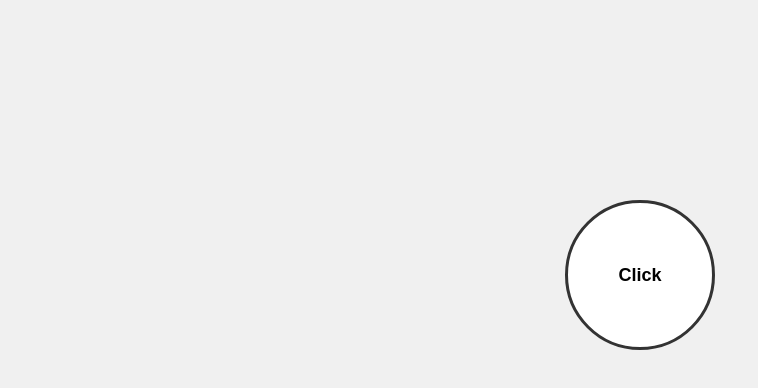
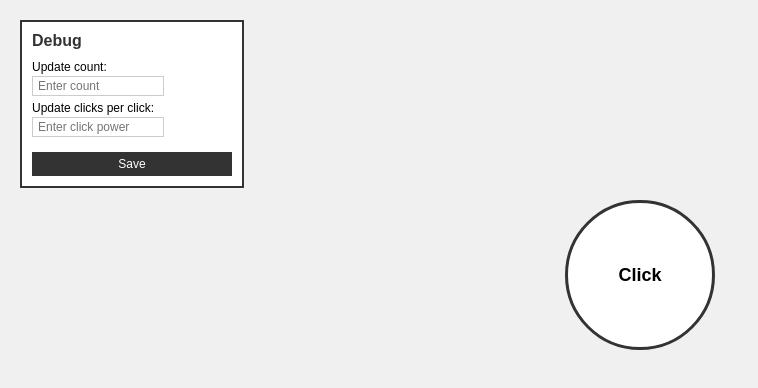
Before and after one commit to dannberg/dann.fun, a plain HTML site: page clicker/index.html in a window 1280 px wide. Shown: the whole page, without its empty margins (0-758 px from the left). Drawn offline with Linux system fonts and the light colour scheme.

Commit message:
add debug window

```diff
--- a/clicker/index.html
+++ b/clicker/index.html
@@ -128,6 +128,56 @@
             white-space: pre-wrap;
             line-height: 1.2;
         }
+
+        .debug-window {
+            display: none;
+            position: fixed;
+            top: 20px;
+            left: 20px;
+            width: 200px;
+            background-color: #fff;
+            border: 2px solid #333;
+            padding: 10px;
+            z-index: 20;
+        }
+
+        .debug-window h3 {
+            margin: 0 0 10px 0;
+            font-size: 16px;
+            color: #333;
+        }
+
+        .debug-field {
+            margin: 5px 0;
+        }
+
+        .debug-field label {
+            display: block;
+            font-size: 12px;
+            margin-bottom: 2px;
+        }
+
+        .debug-field input {
+            width: 60%;
+            padding: 2px 5px;
+            font-size: 12px;
+            border: 1px solid #ccc;
+        }
+
+        .debug-save {
+            width: 100%;
+            padding: 5px;
+            margin-top: 10px;
+            background-color: #333;
+            color: white;
+            border: none;
+            cursor: pointer;
+            font-size: 12px;
+        }
+
+        .debug-save:hover {
+            background-color: #555;
+        }
     </style>
 </head>
 <body>
@@ -150,6 +200,19 @@
         <div id="messagesContainer"></div>
     </div>
 
+    <div class="debug-window" id="debugWindow">
+        <h3>Debug</h3>
+        <div class="debug-field">
+            <label for="debugCount">Update count:</label>
+            <input type="number" id="debugCount" placeholder="Enter count">
+        </div>
+        <div class="debug-field">
+            <label for="debugClickPower">Update clicks per click:</label>
+            <input type="number" id="debugClickPower" placeholder="Enter click power">
+        </div>
+        <button class="debug-save" id="debugSave">Save</button>
+    </div>
+
     <script>
         let clickCount = 0;
         let clickPower = 1;
@@ -163,6 +226,9 @@
         let messagesVisible = false;
         let messageCount = 0;
 
+        // Debug flag - set to true to enable debug window
+        const DEBUG_MODE = true;
+
         const counter = document.getElementById('counter');
         const clickButton = document.getElementById('clickButton');
         const shop = document.getElementById('shop');
@@ -174,6 +240,55 @@
         const shopItem2Desc = document.getElementById('shopItem2Desc');
         const messages = document.getElementById('messages');
         const messagesContainer = document.getElementById('messagesContainer');
+        const debugWindow = document.getElementById('debugWindow');
+        const debugCount = document.getElementById('debugCount');
+        const debugClickPower = document.getElementById('debugClickPower');
+        const debugSave = document.getElementById('debugSave');
+
+        // Initialize debug window based on flag
+        if (DEBUG_MODE) {
+            debugWindow.style.display = 'block';
+        }
+
+        // Debug save functionality
+        debugSave.addEventListener('click', function() {
+            const newCount = parseInt(debugCount.value);
+            const newClickPower = parseInt(debugClickPower.value);
+
+            if (!isNaN(newCount)) {
+                clickCount = newCount;
+                counter.textContent = clickCount;
+                debugCount.value = '';
+            }
+
+            if (!isNaN(newClickPower)) {
+                clickPower = newClickPower;
+                debugClickPower.value = '';
+            }
+
+            // Update shop item visibility and affordability
+            if (clickCount >= 30 && !shop.style.display) {
+                shop.style.display = 'block';
+            }
+
+            if (clickCount >= shopItemCost && !shopItemVisible) {
+                shopItemVisible = true;
+                shopItem.style.display = 'flex';
+            }
+
+            if (clickCount >= shopItem2Cost && !shopItem2Visible) {
+                shopItem2Visible = true;
+                shopItem2.style.display = 'flex';
+            }
+
+            if (clickCount >= 1500 && !messagesVisible) {
+                messagesVisible = true;
+                messages.style.display = 'block';
+                typeMessage("You're doing great...");
+            }
+
+            updateShopItemAffordability();
+        });
 
         clickButton.addEventListener('click', function() {
             // First click - show counter
```
